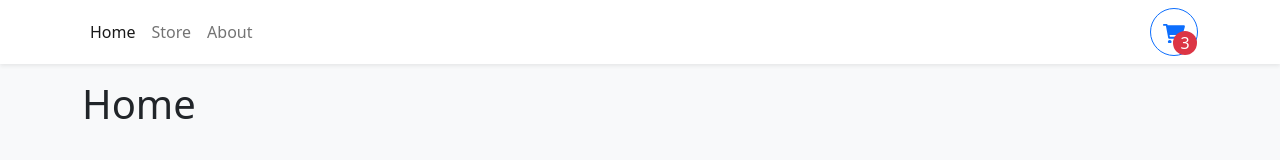
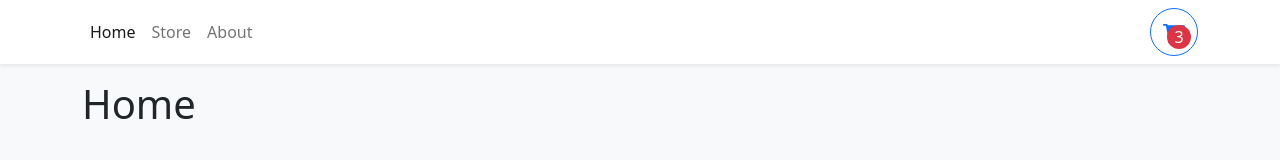
Before and after one commit to Dariuszb94/Shopping-Cart, a React (Vite) app: page / in a window 1280 px wide. Shown: the top 160 px of the page. Built offline with nearby package versions, Linux system fonts and the light colour scheme.

Commit message:
number of items transform

```diff
--- a/src/components/Navbar.tsx
+++ b/src/components/Navbar.tsx
@@ -36,6 +36,7 @@ export function Navbar() {
               position: 'absolute',
               bottom: 0,
               right: 0,
+              transform: 'translate(-25%, -25%)',
             }}
           >
             3
```
